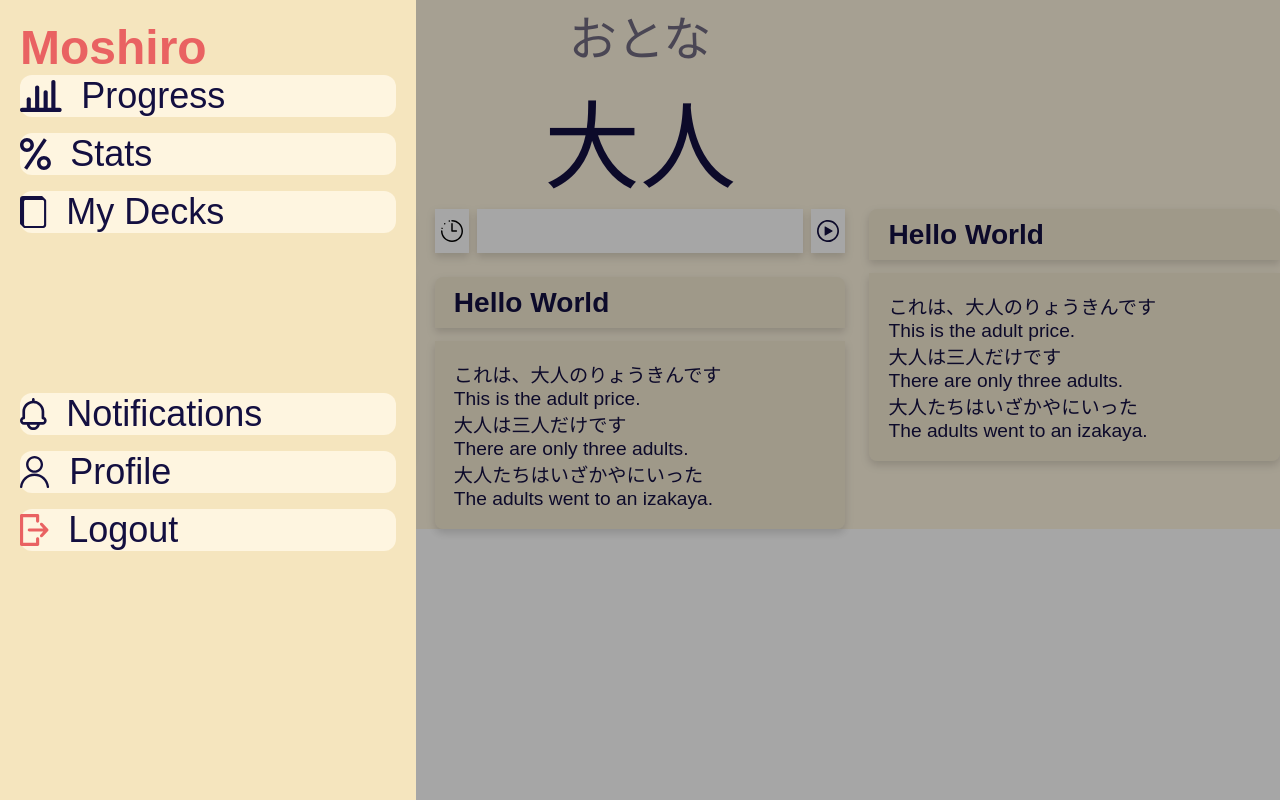
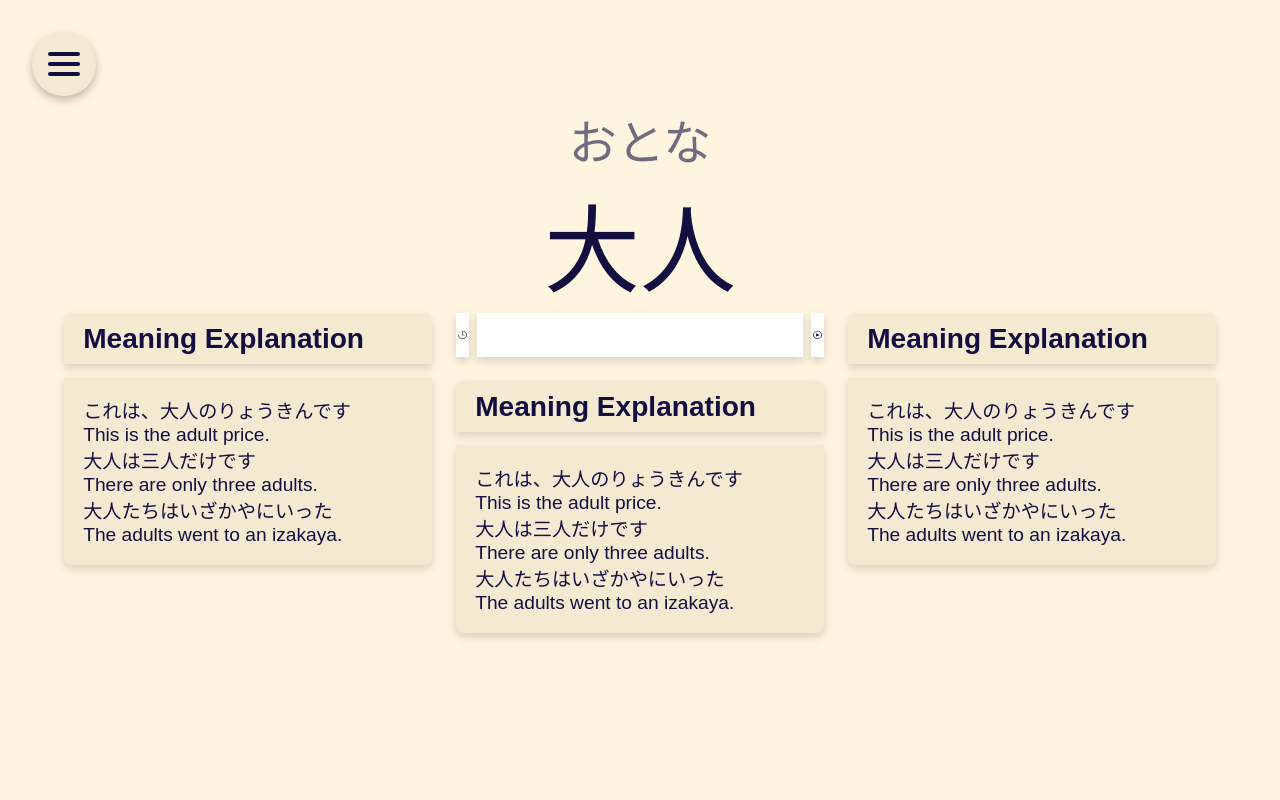
Before and after one commit to kolaczyn/learn-japanese, a Vue app: page /learn in a window 1280 px wide. Built offline with nearby package versions, Linux system fonts and the light colour scheme.

Commit message:
Refactored floating buttons

```diff
--- a/src/components/UI/BaseCard.vue
+++ b/src/components/UI/BaseCard.vue
@@ -1,7 +1,7 @@
 <template>
   <div class="base-card">
     <header>
-      <h3>Hello World</h3>
+      <h3>Meaning Explanation</h3>
     </header>
     <section>
       <p>
--- /dev/null
+++ b/src/components/UI/BaseCircle.vue
@@ -0,0 +1,42 @@
+<template>
+  <button @click="onClick" class="circle" :class="{ floating: floating }">
+    <slot></slot>
+  </button>
+</template>
+
+<script>
+export default {
+  props: {
+    floating: {
+      type: Boolean,
+      required: false,
+      default: false,
+    },
+    onClick: Function,
+  },
+};
+</script>
+
+<style lang="scss" scoped>
+button {
+  border: none;
+  cursor: pointer;
+}
+.circle {
+  filter: drop-shadow(0 4px 4px rgba(black, 0.25));
+  height: 4rem;
+  width: 4rem;
+  border-radius: 50%;
+  background-color: var(--clr-bgr-dark);
+  /* position: relative; */
+  display: flex;
+  flex-direction: column;
+  justify-content: center;
+  align-items: center;
+}
+.floating {
+  position: absolute;
+  top: 2rem;
+  left: 2rem;
+}
+</style>
--- /dev/null
+++ b/src/components/UI/BaseExit.vue
@@ -0,0 +1,32 @@
+<template>
+<!-- in the future try making it from two divs -->
+  <base-circle @click="onClick" class="times"> &times; </base-circle>
+</template>
+
+<script>
+import BaseCircle from './BaseCircle.vue';
+
+export default {
+  components: { BaseCircle },
+  props: { onClick: Function },
+};
+</script>
+
+<style>
+.times {
+  font-size: 4rem;
+}
+/* .line {
+  width: 2rem;
+  height: 4px;
+  background-color: var(--clr-txt);
+  border-radius: 2px;
+}
+.left {
+  transform: rotate(45deg);
+  transform-origin: center;
+}
+.right {
+  transform: rotate(-45deg);
+} */
+</style>
--- a/src/components/UI/BaseHamburger.vue
+++ b/src/components/UI/BaseHamburger.vue
@@ -1,32 +1,24 @@
 <template>
-  <button class="circle">
-    <div class="burger up"></div>
-    <div class="burger mid"></div>
-    <div class="burger end"></div>
-  </button>
+  <base-circle :onClick="onClick(true)" floating>
+    <div class="line"></div>
+    <div class="line mid"></div>
+    <div class="line"></div>
+  </base-circle>
 </template>
 
-<style lang="scss" scoped>
-button {
-  border: none;
-  cursor: pointer;
-}
-.circle {
-  position: absolute;
-  filter: drop-shadow(0 4px 4px rgba(black, .25));
-  top: 2rem;
-  left: 2rem;
-  width: 4rem;
-  height: 4rem;
-  border-radius: 50%;
-  background-color: var(--clr-bgr-dark);
-  /* position: relative; */
-  display: flex;
-  flex-direction: column;
-  justify-content: center;
-  align-items: center;
-}
-.burger {
+<script>
+import BaseCircle from './BaseCircle.vue';
+
+export default {
+  components: { BaseCircle },
+  props: {
+    onClick: Function,
+  },
+};
+</script>
+
+<style>
+.line {
   width: 2rem;
   height: 4px;
   background-color: var(--clr-txt);
--- a/src/components/learn/SidebarItem.vue
+++ b/src/components/learn/SidebarItem.vue
@@ -8,7 +8,7 @@
           alt="sidebar-icon"
         />
         <!-- I'm not sure if putting a <p> tag inside of a navbar is syntactically ok -->
-        <p>
+        <p class="menu-name">
           <slot></slot>
         </p>
       </div>
@@ -26,16 +26,25 @@ export default {
 
 <style lang="scss" scoped>
 .outer-wrapper {
+  display: flex;
+
+  &:hover >  .inner-wrapper {
+  background-color: #fef5e0;
+
+  }
 }
 .inner-wrapper {
   display: flex;
   align-items: center;
   font-size: 2.25rem;
-  background-color: #fef5e0;
   border-radius: 0.75rem;
+  padding: .4rem;
+}
+.menu-name {
+  margin-right: 1.2rem;
+  margin-left: 1.2rem;
 }
 .menu-icon {
   height: 2rem;
-  margin-right: 1.2rem;
 }
 </style>
--- a/src/components/learn/TheSidebar.vue
+++ b/src/components/learn/TheSidebar.vue
@@ -1,6 +1,11 @@
 <template>
+<teleport to='body' />
   <nav class="sidebar">
-    <the-logo></the-logo>
+    <header class="sidebar-header">
+      <the-logo></the-logo>
+      <!-- <base-hamburger></base-hamburger> -->
+      <base-exit :setNav="setNav(false)"></base-exit>
+    </header>
     <!-- for now, to make sure the closing and opening works properly -->
     <!-- <button style="font-size: 2rem">Close</button> -->
     <ul>
@@ -26,30 +31,32 @@
       </li>
     </ul>
   </nav>
-  <teleport to='body' />
+  <teleport to="body" />
   <div class="overlay"></div>
 </template>
 
 <script>
 import SidebarItem from './SidebarItem.vue';
+import BaseExit from '../UI/BaseExit.vue';
 
 export default {
   components: {
     SidebarItem,
+    BaseExit,
   },
+  props: { setNav: Function },
 };
 </script>
 
 <style lang="scss" scoped>
 .overlay {
-  background-color: rgba(black,.35);
+  background-color: rgba(black, 0.35);
   position: absolute;
   top: 0;
   right: 0;
   bottom: 0;
   left: 0;
   z-index: 1;
-
 }
 .sidebar {
   // for now
@@ -61,11 +68,16 @@ export default {
   min-height: 100vh;
   background: #f5e5be;
   z-index: 10;
+  filter: drop-shadow(0 4px 4px rgba(black, 0.15));
+}
+.sidebar-header {
+  display: flex;
+  justify-content: space-between;
 }
 li:not(:last-child) {
   margin-bottom: 1rem;
 }
-li:nth-child(3){
+li:nth-child(3) {
   margin-bottom: 10rem;
 }
 </style>
--- a/src/components/navbar/TheNavbar.vue
+++ b/src/components/navbar/TheNavbar.vue
@@ -17,6 +17,10 @@
     </header>
   </base-container>
 </template>
+<script>
+export default {
+};
+</script>
 
 <style lang="scss" scoped>
 header {
--- a/src/pages/TheLearn.vue
+++ b/src/pages/TheLearn.vue
@@ -1,16 +1,17 @@
 <template>
   <div class="the-learn">
-    <BaseBurger />
-
-    <the-navbar></the-navbar>
+    <BaseBurger :onClick="dummy" />
+    <the-sidebar :setNav="setNav" v-if="isNavbarOn"></the-sidebar>
     <main>
-      <japanese-text></japanese-text>
+      <base-container>
+        <japanese-text class="japanese-text"></japanese-text>
         <div class="grid">
           <answer-input class="answer-input"></answer-input>
           <base-card class="context"></base-card>
           <base-card class="mnemonic"></base-card>
           <base-card class="meaning"></base-card>
         </div>
+      </base-container>
     </main>
   </div>
 </template>
@@ -19,23 +20,44 @@
 import BaseBurger from '../components/UI/BaseHamburger.vue';
 import AnswerInput from '../components/learn/AnswerInput.vue';
 import JapaneseText from '../components/learn/JapaneseText.vue';
-import TheNavbar from '../components/learn/TheSidebar.vue';
+import TheSidebar from '../components/learn/TheSidebar.vue';
 
 export default {
   components: {
-    BaseBurger, AnswerInput, JapaneseText, TheNavbar,
+    BaseBurger,
+    AnswerInput,
+    JapaneseText,
+    TheSidebar,
   },
   data() {
     return {
-      isNavbarOn: false,
+      isNavbarOn: true,
     };
+  },
+  // provide() {
+  //   return {
+  //     changeNavbarVisibility: this.changeNavbarVisibility,
+  //   };
+  // },
+  methods: {
+    setNav(val) {
+      console.log('fuck');
+      this.isNavbarOn = val;
+    },
+    dummy() {
+      console.log('dummy');
+    },
   },
 };
 </script>
 
 <style lang="scss" scoped>
+.japanese-text {
+  margin-top: 6rem;
+}
 .the-learn {
   background-color: var(--clr-bgr-light);
+  min-height: 100vh;
 }
 .grid {
   display: grid;
```
Lines whose indentation alone changed are shown as unchanged.
